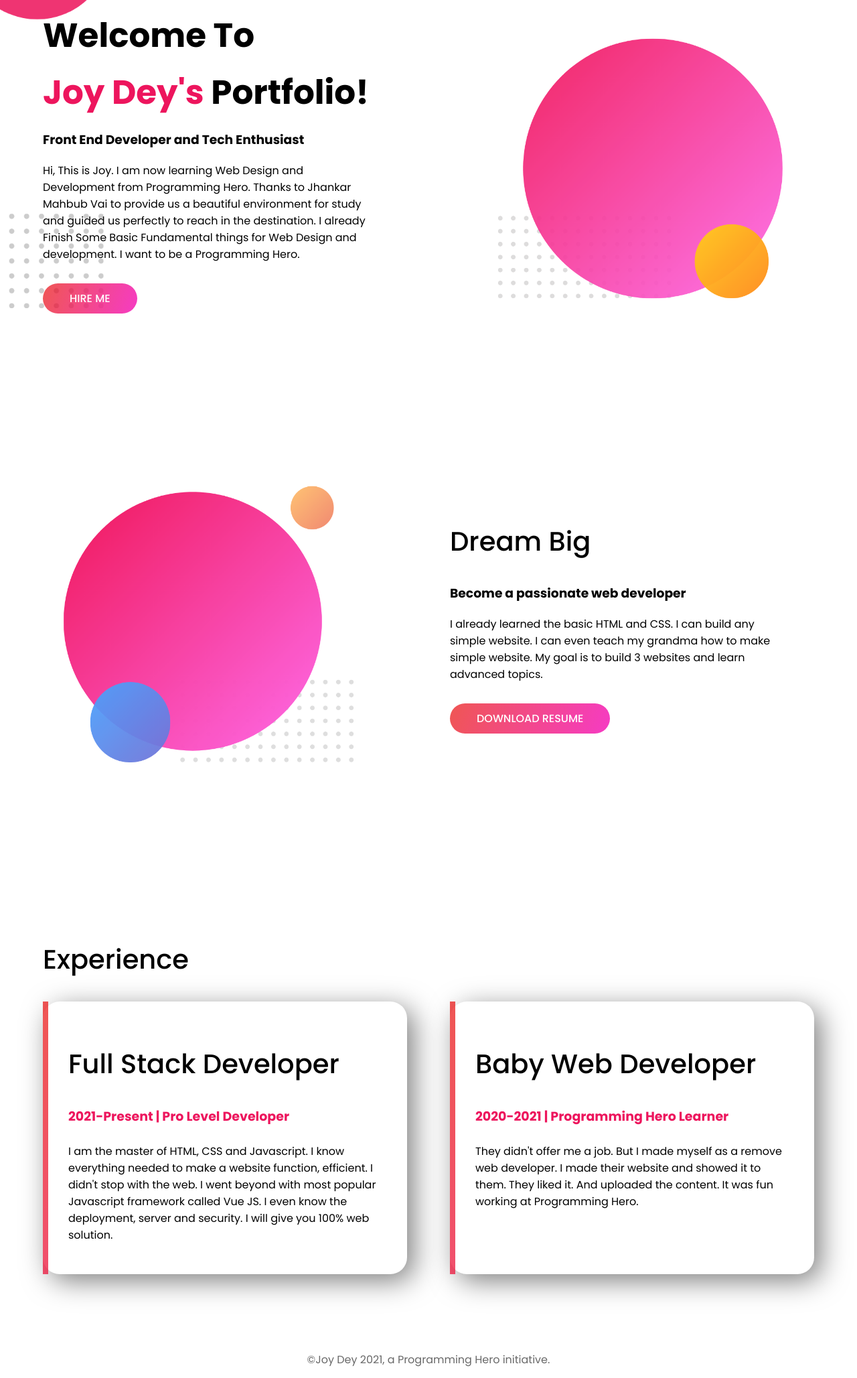
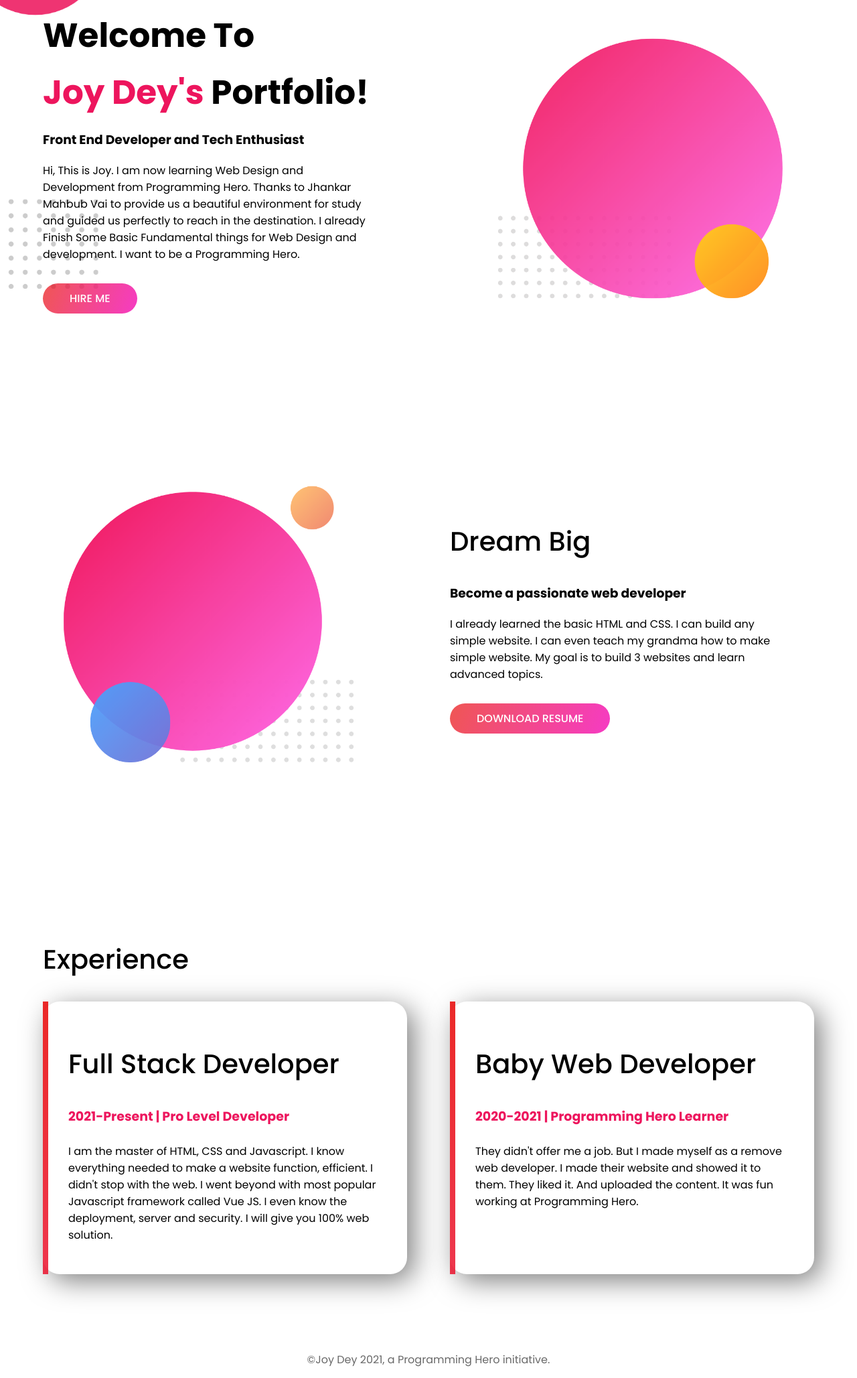
Before and after one commit to joydey100/developer-portfolio, a plain HTML site: page index.html in a window 1280 px wide. Shown: the part 97-2154 px from the top of the page at 67% size. Drawn offline with Linux system fonts and the light colour scheme.

Commit message:
left border image

```diff
--- a/style.css
+++ b/style.css
@@ -56,7 +56,7 @@ h1 span {
 }
 .banner-section {
   background-image: url(images/bg.png);
-  background-size: 58%;
+  background-size: 55%;
   background-repeat: no-repeat;
 }
 .btn {
@@ -91,11 +91,11 @@ h1 span {
   -moz-border-radius: 25px;
   -ms-border-radius: 25px;
   -o-border-radius: 25px;
-  border-left: 8px solid #ed155d;
+  border-left: 8px solid;
   border-image: linear-gradient(
     111.2deg,
-    rgba(232, 5, 5, 0.68) 1.7%,
-    rgba(245, 49, 191, 0.95) 98.7%
+    rgba(232, 5, 5, 0.85) 1.7%,
+    rgba(245, 49, 191, 0.75) 98.7%
   );
   border-image-slice: 1;
 }
```
